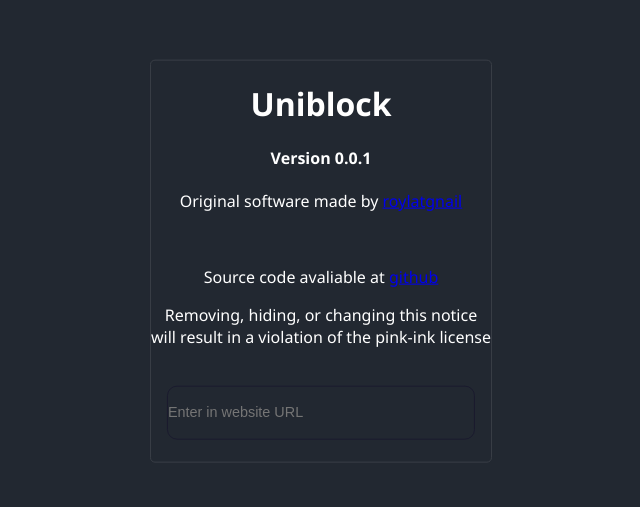
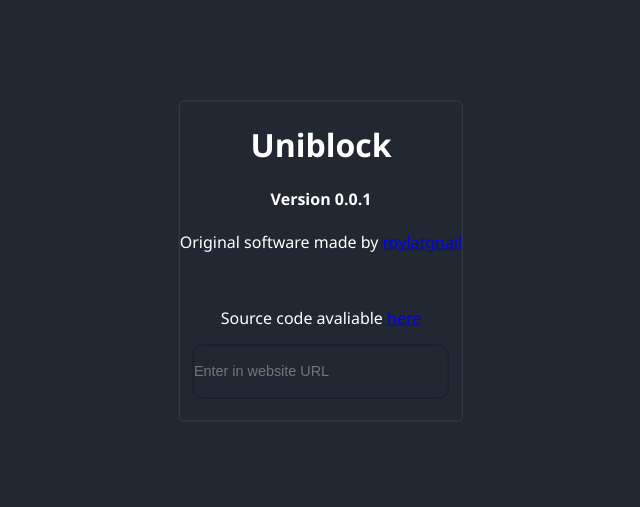
Before and after one commit to unix-witch/uniblock, a website: page views/index.html in a window 1280 px wide. Shown: the part 149-656 px from the top of the page, without its empty margins (329-969 px from the left). Drawn offline with Linux system fonts and the light colour scheme.

Commit message:
Update index.html

```diff
--- a/views/index.html
+++ b/views/index.html
@@ -18,11 +18,8 @@
             <h4>Version 0.0.1</h4>
 
             <p>Original software made by <a href="https://estrogens.rocks/">roylatgnail</a></p><br>
-            <p>Source code avaliable at <a href="https://github.com/unix-witch/uniblock">github</a></p>
-            <p>
-                Removing, hiding, or changing this notice<br>
-                will result in a violation of the pink-ink license
-            </p><br>
+            <p>Source code avaliable <a href="https://github.com/unix-witch/uniblock">here</a></p>
+
 
             <form action="/site" method="POST">
                 <input name="url" type="text" class="website-input" placeholder="Enter in website URL"><br><br>
```
